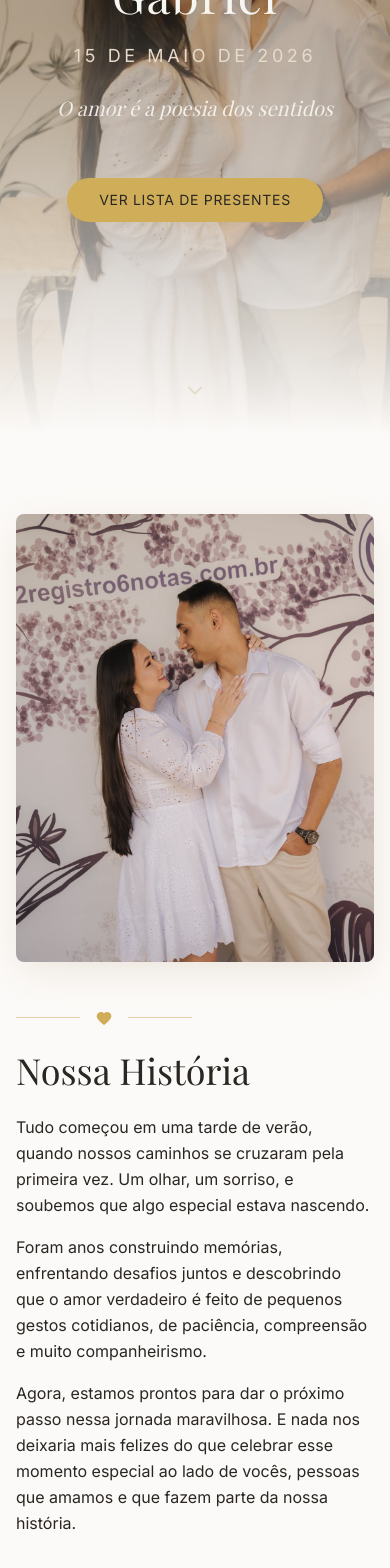
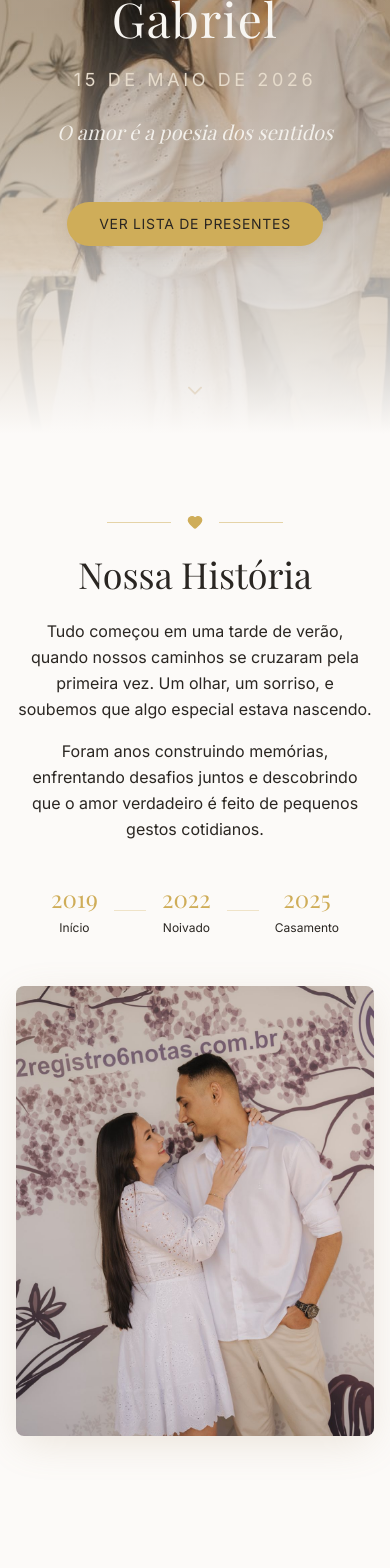
Before and after one commit to SuzukiJhor/wedding-gift-LP, a Next.js app: page / in a window 390 px wide. Shown: the part 410-1978 px from the top of the page. Built offline with nearby package versions, Linux system fonts and the light colour scheme; a web font is replaced by a local one.

Commit message:
fix: layout mobile

```diff
--- a/app/components/HeroSection.tsx
+++ b/app/components/HeroSection.tsx
@@ -38,10 +38,23 @@ export function HeroSection() {
                     </div>
 
                     {/* Names */}
-                    <h1 className="font-display text-5xl md:text-7xl lg:text-8xl text-ivory tracking-wide">
-                        Larissa & Gabriel
+                    <h1 className="font-display text-5xl md:text-7xl lg:text-8xl text-ivory tracking-wide text-center">
+                        Larissa
+
+                        {/* No mobile, quebra a linha. No desktop (md), esconde a quebra */}
+                        <br className="md:hidden" />
+
+                        {/* Espaço visível apenas no desktop ao lado do & */}
+                        <span className="hidden md:inline"> & </span>
+
+                        {/* & visível apenas no mobile (sozinho na linha) */}
+                        <span className="md:hidden">&</span>
+
+                        {/* No mobile, quebra a linha após o &. No desktop, esconde a quebra */}
+                        <br className="md:hidden" />
+
+                        Gabriel
                     </h1>
-
                     {/* Date */}
                     <p className="font-body text-lg md:text-xl text-champagne tracking-[0.2em] uppercase">
                         15 de Maio de 2026
--- a/app/components/OurStorySection.tsx
+++ b/app/components/OurStorySection.tsx
@@ -1,47 +1,23 @@
 'use client';
 import { motion } from 'framer-motion';
 import { Heart } from 'lucide-react';
-import coupleImage from '@/assets/couple-2.jpeg';
 import Image from 'next/image';
 
 export function OurStorySection() {
     return (
         <section id="nossa-historia" className="py-20 md:py-32 bg-secondary">
             <div className="container mx-auto px-4">
-                <div className="grid md:grid-cols-2 gap-12 lg:gap-20 items-center">
-                    {/* Image */}
+                <div className="flex flex-col md:grid md:grid-cols-2 gap-12 lg:gap-20 items-center">
+
+                    {/* Content (Texto) */}
                     <motion.div
-                        initial={{ opacity: 0, x: -50 }}
-                        whileInView={{ opacity: 1, x: 0 }}
+                        initial={{ opacity: 0, y: 20 }}
+                        whileInView={{ opacity: 1, y: 0 }}
                         viewport={{ once: true }}
                         transition={{ duration: 0.8 }}
-                        className="relative"
+                        className="space-y-6 order-1 md:order-2 text-center md:text-left"
                     >
-                        <div className="relative aspect-4/5 rounded-lg overflow-hidden shadow-elegant-lg">
-
-                            <Image
-                                src="/img2.jpeg"
-                                alt="Larissa e Gabriel"
-                                fill
-                                className="w-full h-full object-cover"
-                                priority
-                                sizes="100vw"
-                            />
-                        </div>
-                        {/* Decorative Frame */}
-                        <div className="absolute -bottom-4 -right-4 w-full h-full border-2 border-accent/30 rounded-lg -z-10" />
-                    </motion.div>
-
-                    {/* Content */}
-                    <motion.div
-                        initial={{ opacity: 0, x: 50 }}
-                        whileInView={{ opacity: 1, x: 0 }}
-                        viewport={{ once: true }}
-                        transition={{ duration: 0.8, delay: 0.2 }}
-                        className="space-y-6"
-                    >
-                        {/* Ornament */}
-                        <div className="divider-ornament justify-start">
+                        <div className="divider-ornament justify-center md:justify-start">
                             <Heart className="h-4 w-4 text-accent" fill="currentColor" />
                         </div>
 
@@ -58,34 +34,54 @@ export function OurStorySection() {
                             <p>
                                 Foram anos construindo memórias, enfrentando desafios juntos e
                                 descobrindo que o amor verdadeiro é feito de pequenos gestos
-                                cotidianos, de paciência, compreensão e muito companheirismo.
-                            </p>
-                            <p>
-                                Agora, estamos prontos para dar o próximo passo nessa jornada
-                                maravilhosa. E nada nos deixaria mais felizes do que celebrar
-                                esse momento especial ao lado de vocês, pessoas que amamos e
-                                que fazem parte da nossa história.
+                                cotidianos.
                             </p>
                         </div>
 
                         {/* Timeline */}
-                        <div className="flex items-center gap-6 pt-4">
+                        <div className="flex items-center justify-center md:justify-start gap-4 pt-4">
                             <div className="text-center">
-                                <span className="block font-display text-3xl text-accent">2019</span>
-                                <span className="text-sm text-muted-foreground">Nos conhecemos</span>
+                                <span className="block font-display text-2xl text-accent">2019</span>
+                                <span className="text-xs text-muted-foreground">Início</span>
                             </div>
-                            <div className="flex-1 h-px bg-border" />
+                            <div className="w-8 h-px bg-accent/30" />
                             <div className="text-center">
-                                <span className="block font-display text-3xl text-accent">2022</span>
-                                <span className="text-sm text-muted-foreground">Noivado</span>
+                                <span className="block font-display text-2xl text-accent">2022</span>
+                                <span className="text-xs text-muted-foreground">Noivado</span>
                             </div>
-                            <div className="flex-1 h-px bg-border" />
+                            <div className="w-8 h-px bg-accent/30" />
                             <div className="text-center">
-                                <span className="block font-display text-3xl text-accent">2025</span>
-                                <span className="text-sm text-muted-foreground">Casamento</span>
+                                <span className="block font-display text-2xl text-accent">2025</span>
+                                <span className="text-xs text-muted-foreground">Casamento</span>
                             </div>
                         </div>
                     </motion.div>
+
+                    {/* Image Container */}
+                    <motion.div
+                        initial={{ opacity: 0, scale: 0.95 }}
+                        whileInView={{ opacity: 1, scale: 1 }}
+                        viewport={{ once: true }}
+                        transition={{ duration: 0.8 }}
+                        className="relative order-2 md:order-1 w-full"
+                    >
+                        {/* Ajuste de Altura:
+                            h-[450px] garante que a imagem apareça no mobile.
+                            md:h-[600px] ajusta para telas maiores.
+                        */}
+                        <div className="relative w-full h-112.5 md:h-137.5 lg:h-150 rounded-lg overflow-hidden shadow-elegant-lg">
+                            <Image
+                                src="/img2.jpeg"
+                                alt="Larissa e Gabriel"
+                                fill
+                                className="object-cover"
+                                sizes="(max-width: 768px) 100vw, 50vw"
+                                priority
+                            />
+                        </div>
+                        <div className="absolute -bottom-4 -right-4 w-full h-full border-2 border-accent/30 rounded-lg -z-10" />
+                    </motion.div>
+
                 </div>
             </div>
         </section>
```
